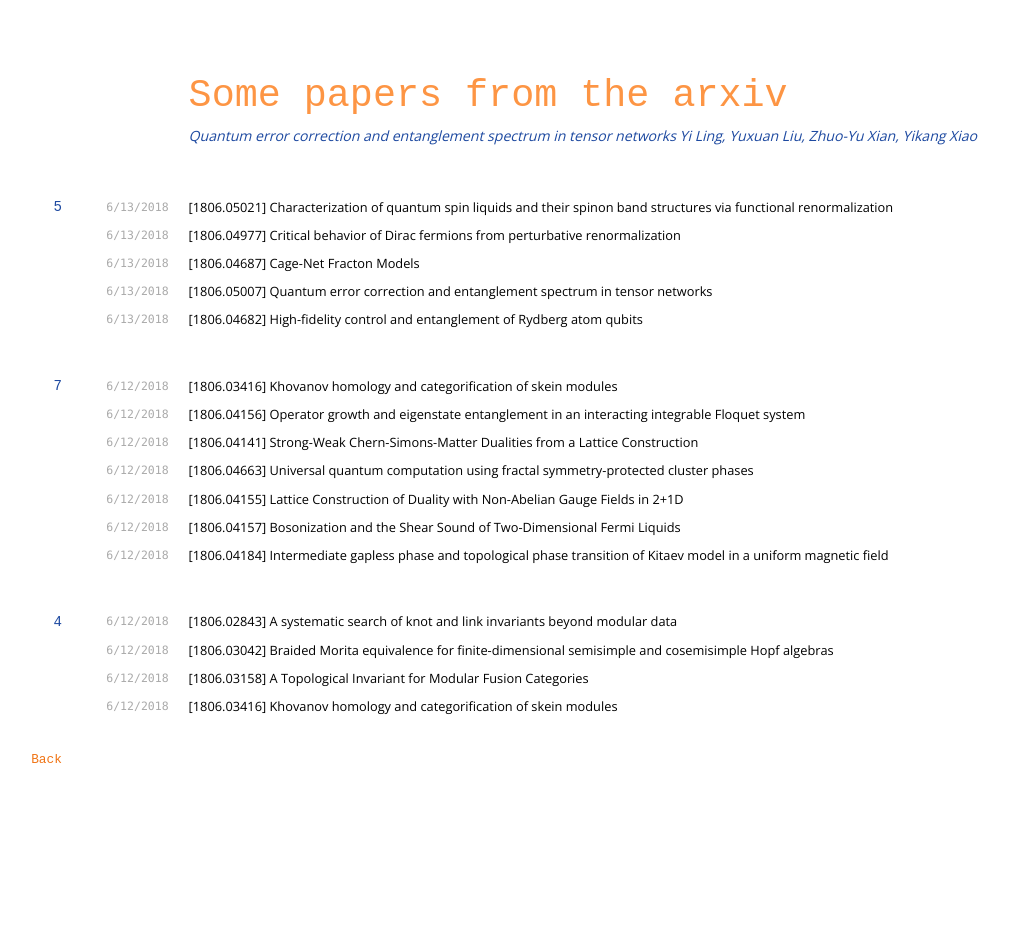
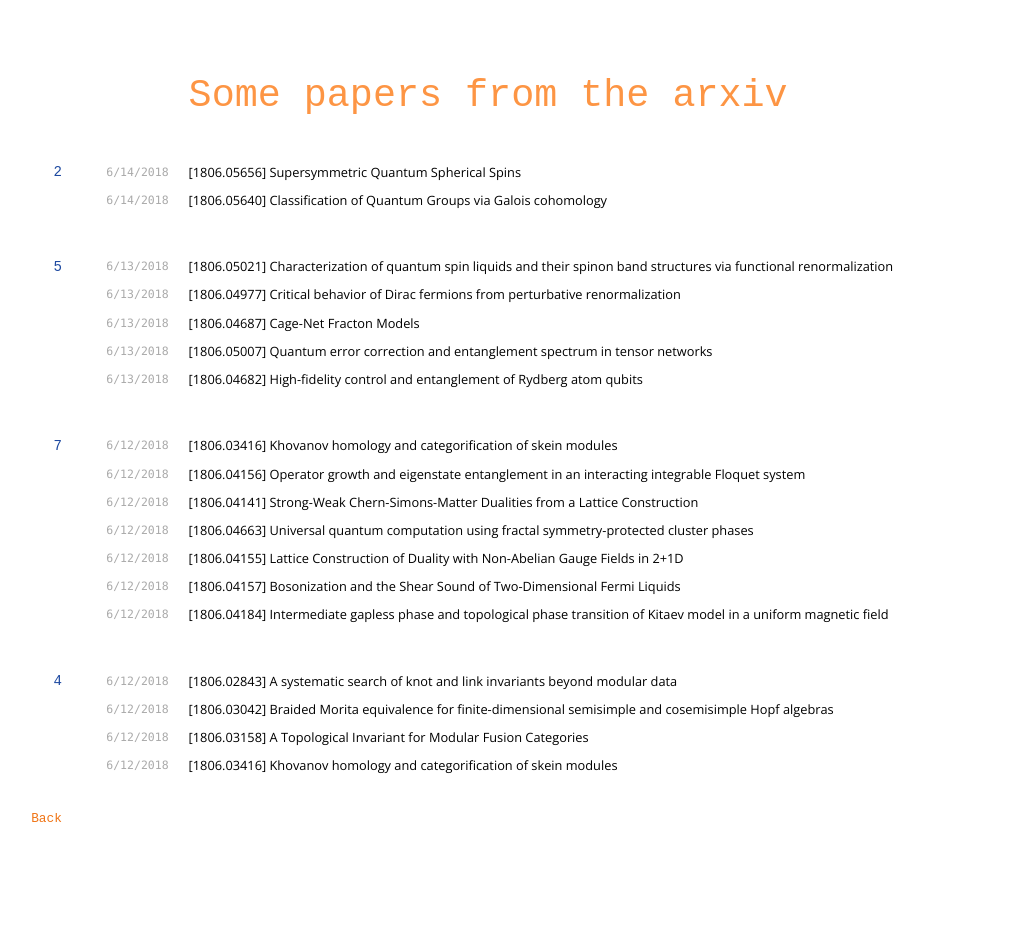
Before and after one commit to davidaasen/davidaasen.github.io, a Jekyll site: the page built from refsprime.md, in a window 1280 px wide. Shown: the whole page, without its empty margins (141-1150 px from the left). Built offline with Jekyll 4.4.1, drawn with Linux system fonts in a browser that asks for light colours; nearby versions of some CDN libraries; before the commit the page ends 900 px from its top, so only the background shows below that.

Commit message:
Update refsprime.md

```diff
--- a/refsprime.md
+++ b/refsprime.md
@@ -5,8 +5,14 @@ title: some referencess
 
 # Some papers from the arxiv
 
-[Quantum error correction and entanglement spectrum in tensor networks](https://arxiv.org/abs/1806.05007)
-Yi Ling, Yuxuan Liu, Zhuo-Yu Xian, Yikang Xiao
+## 2
+`6/14/2018`
+ [[1806.05656] Supersymmetric Quantum Spherical Spins](https://arxiv.org/abs/1806.05656)
+
+
+`6/14/2018`
+ [[1806.05640] Classification of Quantum Groups via Galois cohomology](https://arxiv.org/abs/1806.05640)
+
 
 ## 5
 `6/13/2018`
```
